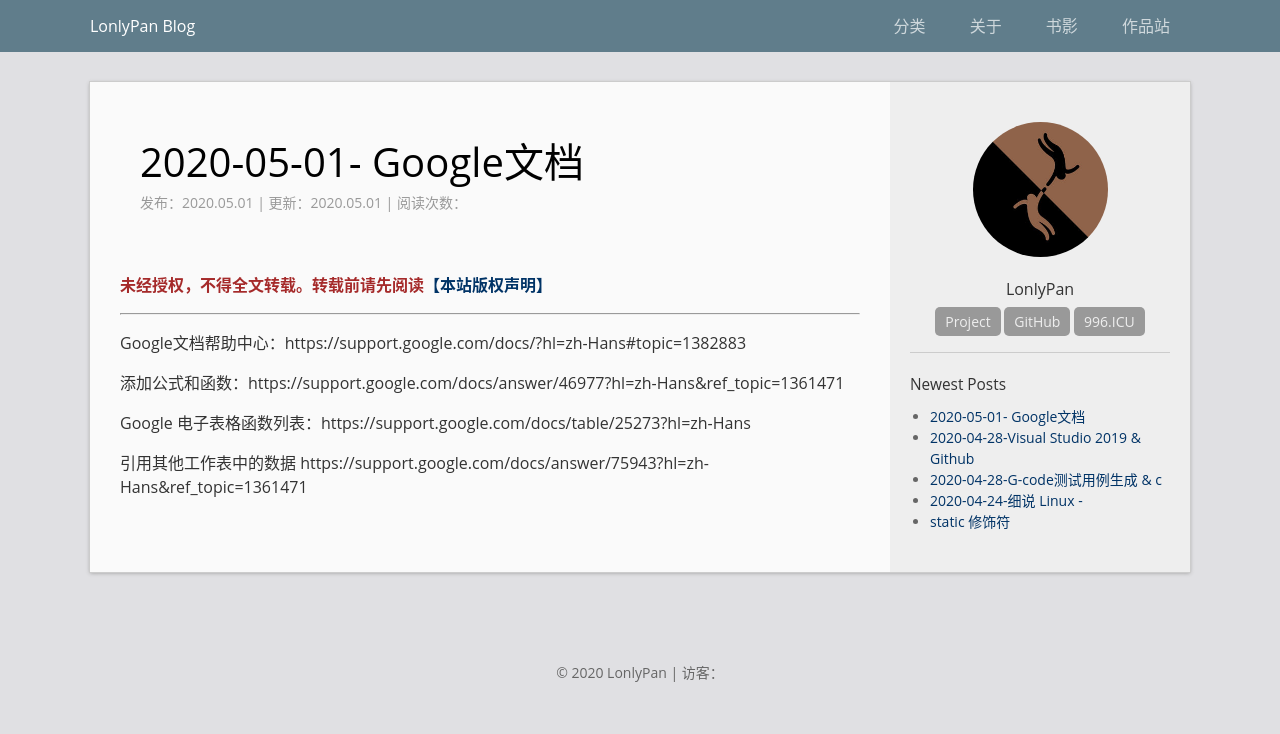
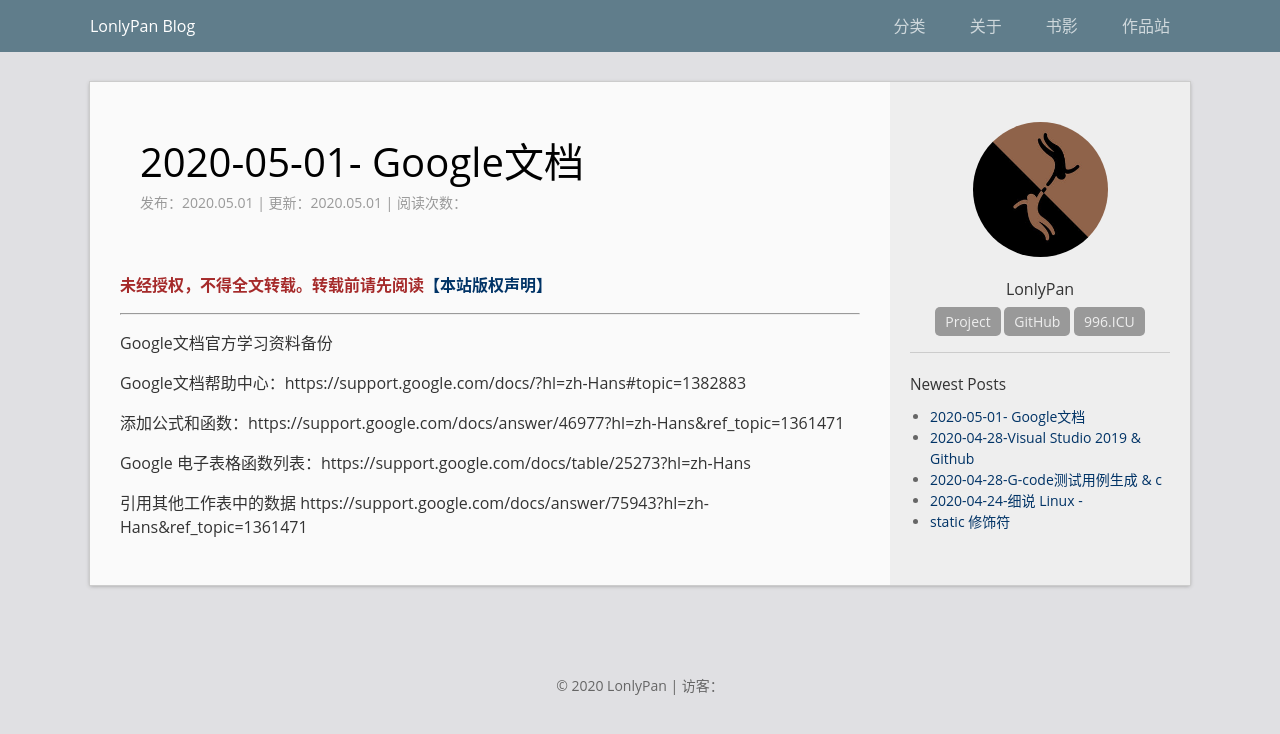
Before and after one commit to LonlyStack/LonlyPan.github.io, a Jekyll site: the page built from _posts/2020-05-01- Google文档.md, in a window 1280 px wide. Shown: the top 734 px of the page. Built offline with Jekyll 4.4.1, drawn with Linux system fonts in a browser that asks for light colours; comment, search, counter and statistics services are not loaded.

Commit message:
修改文件: _posts/2020-05-01- Google文档.md

```diff
--- a/_posts/2020-05-01- Google文档.md
+++ b/_posts/2020-05-01- Google文档.md
@@ -6,8 +6,10 @@
 categories: c&c++
 ---
 
+Google文档官方学习资料备份
 
 <!--more-->
+
 Google文档帮助中心：https://support.google.com/docs/?hl=zh-Hans#topic=1382883
 
 添加公式和函数：https://support.google.com/docs/answer/46977?hl=zh-Hans&ref_topic=1361471
```
